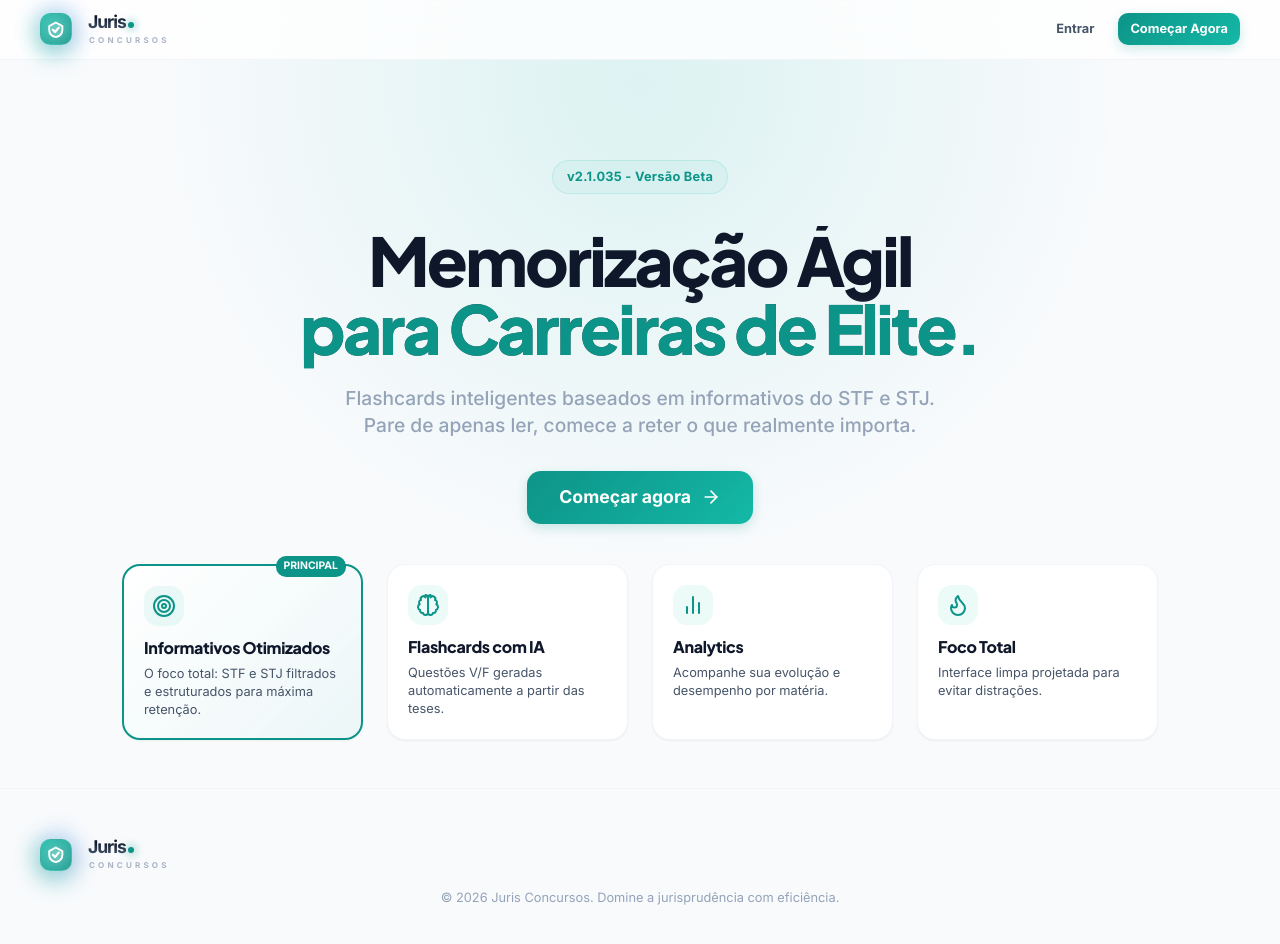
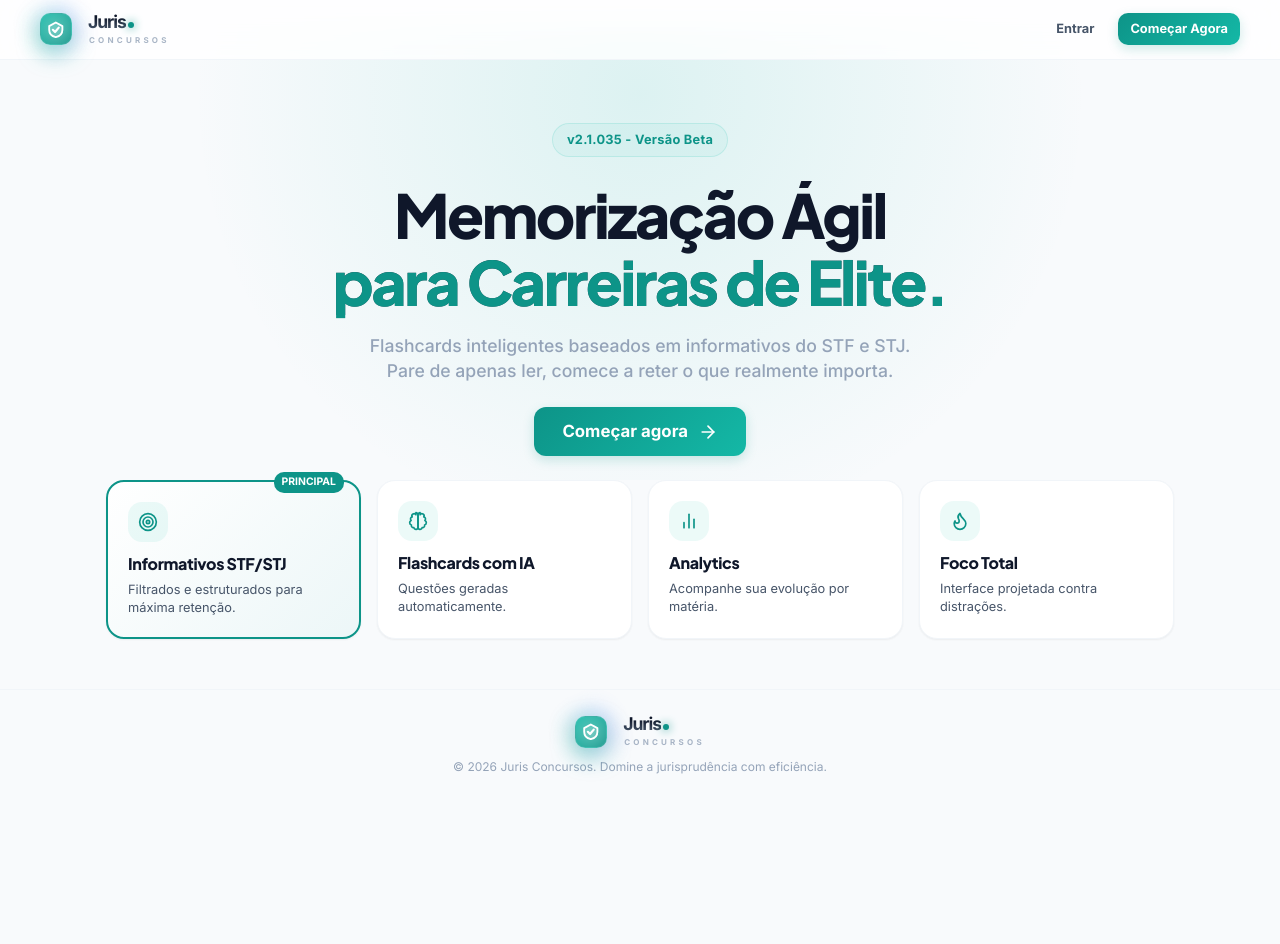
Before and after one commit to thomazcd/jurisconcursos, a Next.js app: page / in a window 1280 px wide. Shown: the top 944 px of the page. After the commit the page ends 800 px from the top, so only its background shows below. Built offline with nearby package versions, Linux system fonts and the light colour scheme; no server answers.

Commit message:
style(landing): prevent vertical scroll and compact layout

```diff
--- a/src/app/globals.css
+++ b/src/app/globals.css
@@ -87,6 +87,7 @@ body {
     color: var(--text);
     line-height: 1.6;
     min-height: 100vh;
+    overflow-x: hidden;
     -webkit-font-smoothing: antialiased;
 }
 
--- a/src/app/landing.css
+++ b/src/app/landing.css
@@ -35,7 +35,7 @@
 }
 
 .hero-section {
-    padding: 10rem 2rem 6rem;
+    padding: 8rem 2rem 3rem;
     text-align: center;
     background: radial-gradient(circle at 50% 15%, rgba(20, 184, 166, 0.12) 0%, transparent 60%);
     position: relative;
--- a/src/app/page.tsx
+++ b/src/app/page.tsx
@@ -18,7 +18,7 @@ export default async function HomePage() {
     }
 
     return (
-        <div className="landing-container" style={{ minHeight: '100vh', background: 'var(--bg)', color: 'var(--text)', overflowX: 'hidden' }}>
+        <div className="landing-container" style={{ height: '100vh', display: 'flex', flexDirection: 'column', background: 'var(--bg)', color: 'var(--text)', overflow: 'hidden' }}>
             {/* Navigation */}
             <nav className="nav-glass">
                 <div style={{ maxWidth: '1200px', margin: '0 auto', display: 'flex', justifyContent: 'space-between', alignItems: 'center' }}>
@@ -30,22 +30,23 @@ export default async function HomePage() {
                 </div>
             </nav>
 
+            <div style={{ flex: 1, display: 'flex', flexDirection: 'column', justifyContent: 'center' }}>
                 {/* Hero Section */}
-            <header className="hero-section" style={{ paddingBottom: '2.5rem' }}>
+                <header className="hero-section" style={{ paddingBottom: '1.5rem', paddingTop: '6rem' }}>
                     <div style={{ maxWidth: '900px', margin: '0 auto' }}>
-                    <div className="badge-version">
+                        <div className="badge-version" style={{ marginBottom: '1.5rem' }}>
                             v{APP_VERSION}
                         </div>
-                    <h1 className="hero-gradient-text" style={{ fontSize: 'clamp(2.5rem, 8vw, 4.2rem)', fontWeight: 900, letterSpacing: '-0.04em', lineHeight: 1, marginBottom: '1.5rem' }}>
+                        <h1 className="hero-gradient-text" style={{ fontSize: 'clamp(2.2rem, 7vw, 3.8rem)', fontWeight: 900, letterSpacing: '-0.04em', lineHeight: 1.1, marginBottom: '1.2rem' }}>
                             Memorização Ágil <br /> <span className="hero-accent-text">para Carreiras de Elite.</span>
                         </h1>
-                    <p style={{ fontSize: '1.2rem', color: 'var(--text-3)', maxWidth: '650px', margin: '0 auto 2rem', lineHeight: 1.4, fontWeight: 500 }}>
+                        <p style={{ fontSize: '1.1rem', color: 'var(--text-3)', maxWidth: '650px', margin: '0 auto 1.5rem', lineHeight: 1.4, fontWeight: 500 }}>
                             Flashcards inteligentes baseados em informativos do STF e STJ. <br />
                             Pare de apenas ler, comece a reter o que realmente importa.
                         </p>
 
                         <div style={{ display: 'flex', gap: '1rem', justifyContent: 'center', flexWrap: 'wrap' }}>
-                        <Link href="/register" className="btn btn-primary" style={{ padding: '0.8rem 2rem', fontSize: '1.1rem', borderRadius: '14px', fontWeight: 800, border: 'none' }}>
+                            <Link href="/register" className="btn btn-primary" style={{ padding: '0.7rem 1.8rem', fontSize: '1.05rem', borderRadius: '12px', fontWeight: 800, border: 'none' }}>
                                 Começar agora <SvgIcons.ArrowRight size={20} />
                             </Link>
                         </div>
@@ -53,37 +54,38 @@ export default async function HomePage() {
                 </header>
 
                 {/* Features Section - Even More Compact */}
-            <section style={{ padding: '0 2rem 3rem', maxWidth: '1100px', margin: '0 auto' }}>
-                <div className="feature-grid">
+                <section style={{ padding: '0 1rem 1.5rem', maxWidth: '1100px', margin: '0 auto', width: '100%' }}>
+                    <div className="feature-grid" style={{ gap: '1rem' }}>
                         <FeatureCard
-                        icon={<SvgIcons.Target size={24} />}
-                        title="Informativos Otimizados"
-                        description="O foco total: STF e STJ filtrados e estruturados para máxima retenção."
+                            icon={<SvgIcons.Target size={20} />}
+                            title="Informativos STF/STJ"
+                            description="Filtrados e estruturados para máxima retenção."
                             isPrimary
                         />
                         <FeatureCard
-                        icon={<SvgIcons.Brain size={24} />}
+                            icon={<SvgIcons.Brain size={20} />}
                             title="Flashcards com IA"
-                        description="Questões V/F geradas automaticamente a partir das teses."
+                            description="Questões geradas automaticamente."
                         />
                         <FeatureCard
-                        icon={<SvgIcons.Chart size={24} />}
+                            icon={<SvgIcons.Chart size={20} />}
                             title="Analytics"
-                        description="Acompanhe sua evolução e desempenho por matéria."
+                            description="Acompanhe sua evolução por matéria."
                         />
                         <FeatureCard
-                        icon={<SvgIcons.Fire size={24} />}
+                            icon={<SvgIcons.Fire size={20} />}
                             title="Foco Total"
-                        description="Interface limpa projetada para evitar distrações."
+                            description="Interface projetada contra distrações."
                         />
                     </div>
                 </section>
+            </div>
 
             {/* Footer - Symmetrically Compact */}
-            <footer style={{ padding: '3rem 2rem', borderTop: '1px solid var(--border)', textAlign: 'center' }}>
-                <div style={{ maxWidth: '1200px', margin: '0 auto' }}>
+            <footer style={{ padding: '1.5rem 2rem', borderTop: '1px solid var(--border)', textAlign: 'center', flexShrink: 0 }}>
+                <div style={{ maxWidth: '1200px', margin: '0 auto', display: 'flex', flexDirection: 'column', alignItems: 'center' }}>
                     <Logo size="small" />
-                    <p style={{ marginTop: '1rem', color: 'var(--text-3)', fontSize: '0.8rem' }}>
+                    <p style={{ marginTop: '0.5rem', color: 'var(--text-3)', fontSize: '0.75rem' }}>
                         © 2026 Juris Concursos. Domine a jurisprudência com eficiência.
                     </p>
                 </div>
```
Also changed, not shown: test-db.ts (added, +14 -0 lines), 1 other file (tests, documents, lock files or other folders). Lines whose indentation alone changed are shown as unchanged.
